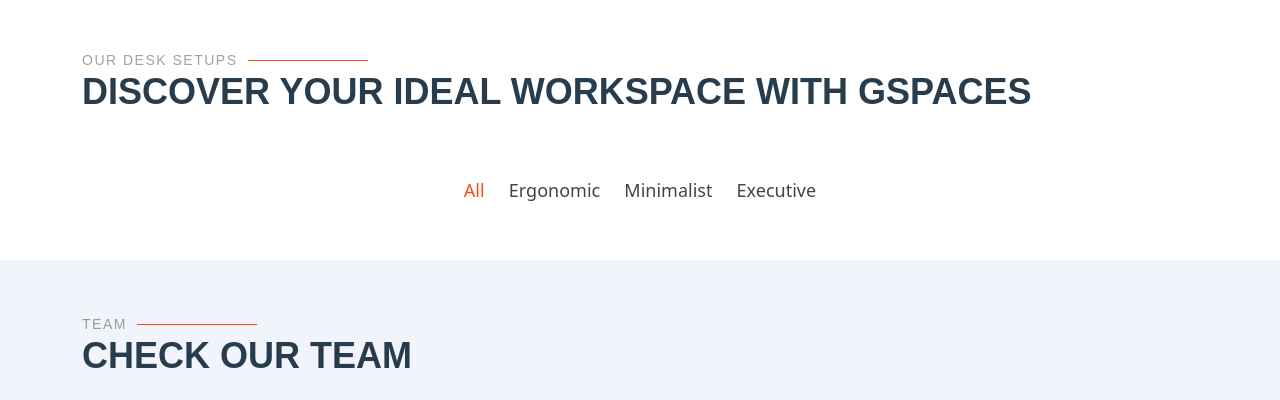
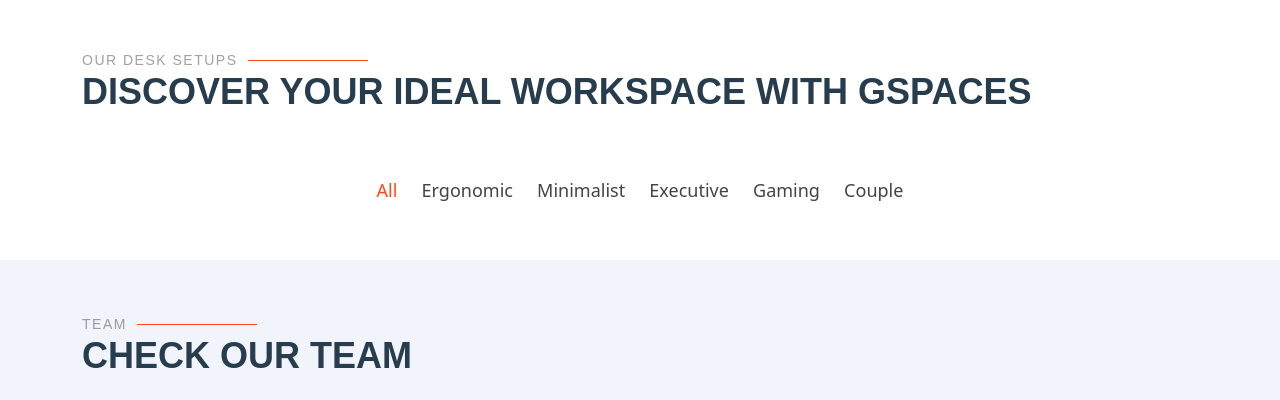
Before and after one commit to sreekanthops/gspaces_new, a Flask app: page / in a window 1280 px wide. Shown: the part 2769-3169 px from the top of the page. Run offline with Flask 3, Linux system fonts and the light colour scheme; data that the repository does not hold is empty; some libraries are stand-ins or nearby versions.

Commit message:
Update index.html

```diff
--- a/templates/index.html
+++ b/templates/index.html
@@ -561,13 +561,15 @@
 
         <div class="mb-3">
           <label for="category" class="form-label">Category</label>
-          <select name="category" class="form-select" required>
+          <select name="category" required>
+            <option value="">Select category</option>
+            <option value="Ergonomic">Ergonomic</option>
             <option value="Executive">Executive</option>
-            <option value="Ergonomic">Ergonomic</option>
-            <option value="Minimalist">Minimalist</option>
+            <option value="minimalist">Minimalist</option>
+            <option value="gaming">Gaming</option>
+            <option value="couple">Couple</option> <!-- ✅ New option added -->
           </select>
         </div>
-
         <div class="mb-3">
           <label for="rating" class="form-label">Rating (1-5)</label>
           <input type="number" class="form-control" name="rating" min="1" max="5" required>
@@ -614,6 +616,8 @@
         <li data-filter=".filter-ergonomic">Ergonomic</li>
         <li data-filter=".filter-minimalist">Minimalist</li>
         <li data-filter=".filter-executive">Executive</li>
+        <li data-filter=".filter-gaming">Gaming</li>
+        <li data-filter=".filter-couple">Couple</li>
       </ul><!-- End Product Filters -->
 
       <div class="row gy-4 isotope-container" data-aos="fade-up" data-aos-delay="200">
```
